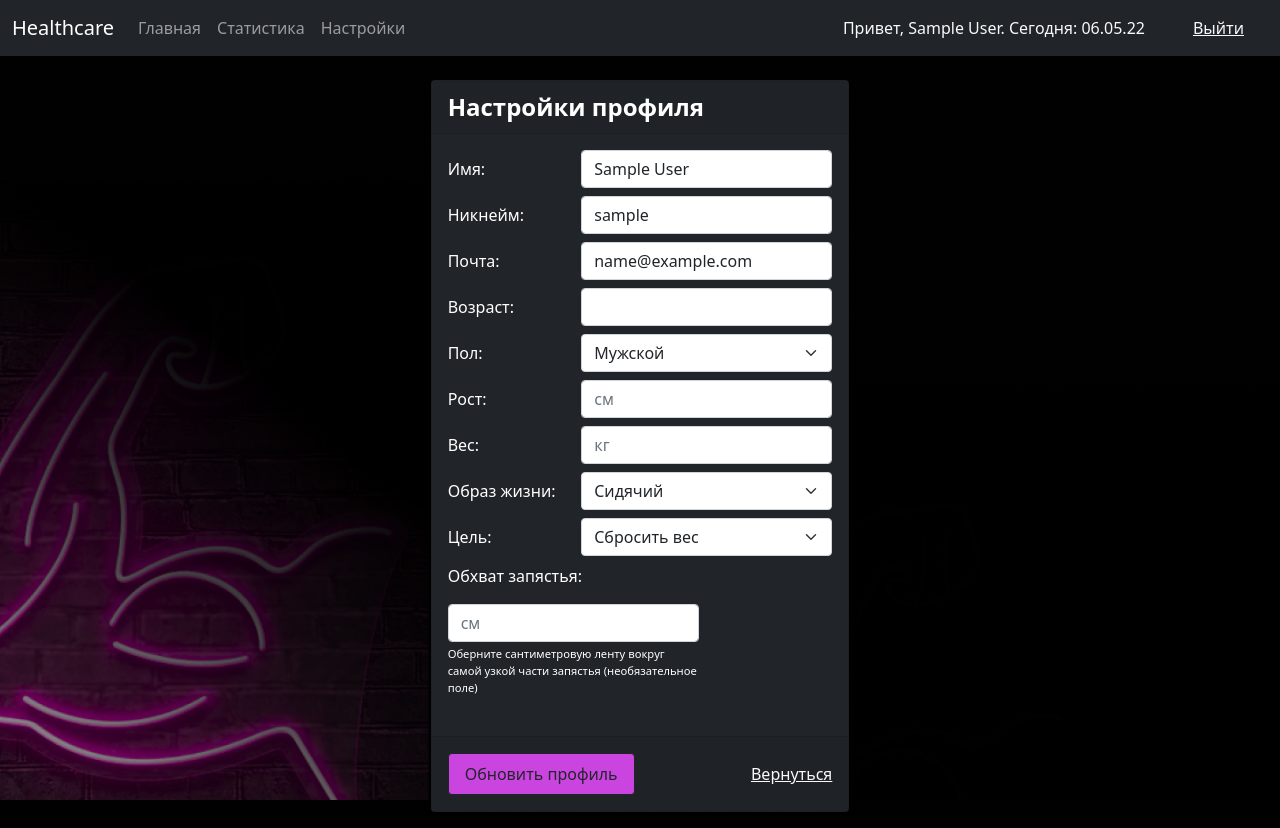
After one commit to SadK12/healthy-lifestyle, a Django app: page /settings in a window 1280 px wide. The commit adds this page. Run offline with Django 4.2, Linux system fonts and the light colour scheme; the visitor is signed in with stand-in values (Sample User, id 1).

Commit message:
Added editing user profile function

```diff
--- a/healthcare/hls/forms.py
+++ b/healthcare/hls/forms.py
@@ -177,3 +177,83 @@ class AddStarvationForm(forms.ModelForm):
     class Meta:
         model = Starvation
         fields = ('duration',)
+
+
+class EditUserForm(forms.ModelForm):
+    name = forms.CharField(max_length=20, required=True, label="Имя", widget=forms.TextInput(attrs={
+        "class": "form-control",
+        "type": "text",
+        "id": "inputName"
+    }))
+    username = forms.CharField(max_length=20, required=True, label="Никнейм", widget=forms.TextInput(attrs={
+        "class": "form-control",
+        "type": "text",
+        "id": "inputNickname"
+    }))
+    email = forms.EmailField(max_length=60, required=True, label="Почта", widget=forms.EmailInput(attrs={
+        "class": "form-control",
+        "type": "email",
+        "id": "inputEmail",
+        "placeholder": "example@example.com"
+    }))
+    age = forms.IntegerField(required=True, label="Возраст", widget=forms.NumberInput(attrs={
+        "class": "form-control",
+        "type": "number",
+        "id": "inputAge"
+    }))
+    gender = forms.ChoiceField(required=True, label="Пол", choices=[
+        ('male', 'Мужской'),
+        ('female', 'Женский'),
+    ], widget=forms.Select(attrs={
+        "class": "form-select",
+        "id": "inputGender"
+    }))
+    height = forms.IntegerField(required=True, label="Рост", widget=forms.NumberInput(attrs={
+        "class": "form-control",
+        "type": "number",
+        "id": "inputHeight",
+        "placeholder": "см"
+    }))
+    weight = forms.IntegerField(required=True, label="Вес", widget=forms.NumberInput(attrs={
+        "class": "form-control",
+        "type": "number",
+        "id": "inputWeight",
+        "placeholder": "кг"
+    }))
+    activity = forms.ChoiceField(required=True, label="Образ жизни", choices=[
+        ('seating', 'Сидячий'),
+        ('moderate', 'Умеренный'),
+        ('active', 'Активный'),
+    ], widget=forms.Select(attrs={
+        "class": "form-select",
+        "id": "inputActivity"
+    }))
+    goal = forms.ChoiceField(required=True, label="Цель", choices=[
+        ('lose', 'Сбросить вес'),
+        ('keep', 'Удержать вес'),
+        ('gain', 'Набрать массу'),
+    ], widget=forms.Select(attrs={
+        "class": "form-select",
+        "id": "inputGoal"
+    }))
+    wrist = forms.IntegerField(required=False, label="Обхват запястья", widget=forms.NumberInput(attrs={
+        "class": "form-control",
+        "type": "number",
+        "id": "inputWrist",
+        "placeholder": "см"
+    }), help_text='Оберните сантиметровую ленту вокруг самой узкой части запястья (необязательное поле)')
+
+    class Meta:
+        model = User
+        fields = (
+            'name',
+            'username',
+            'email',
+            'age',
+            'gender',
+            'height',
+            'weight',
+            'activity',
+            'goal',
+            'wrist'
+        )
--- a/healthcare/hls/urls.py
+++ b/healthcare/hls/urls.py
@@ -1,9 +1,11 @@
 from django.urls import path
-from .views import login_user, logout_user, register, care
+from .views import care, user_settings, statistics, login_user, logout_user, register
 
 urlpatterns = [
     path('', care, name='care'),
     path('care', care, name='care'),
+    path('statistics', statistics, name='stats'),
+    path('settings', user_settings, name='settings'),
     path('login/', login_user, name='login'),
     path('logout/', logout_user, name='logout'),
     path('register/', register, name='register'),
--- a/healthcare/hls/views.py
+++ b/healthcare/hls/views.py
@@ -1,7 +1,7 @@
 import datetime
 from django.shortcuts import render, redirect
 from django.contrib.auth import login, authenticate, logout
-from .forms import RegisterUserForm, LoginUserForm, AddMealForm, AddSportForm, AddStarvationForm
+from .forms import RegisterUserForm, LoginUserForm, AddMealForm, AddSportForm, AddStarvationForm, EditUserForm
 from django.contrib.auth.decorators import login_required
 from .models import Food, Meal, Activity, Sport, Starvation
 from django.utils import timezone
@@ -160,3 +160,20 @@ def care(request):
         "summed_starv": summed_starv
     }
     return render(request, 'care.html', context)
+
+
+@login_required
+def user_settings(request):
+    if request.method == 'POST':
+        form = EditUserForm(request.POST, instance=request.user)
+        if form.is_valid():
+            form.save()
+            return redirect('settings')
+    else:
+        form = EditUserForm(instance=request.user)
+    return render(request, 'settings.html', {"form": form})
+
+
+@login_required
+def statistics(request):
+    return render(request, 'stats.html')
--- /dev/null
+++ b/healthcare/templates/settings.html
@@ -0,0 +1,67 @@
+{% extends 'base.html' %}
+{% load static %}
+{% load hls_extras %}
+
+{% block title %} Healthcare | Настройки {% endblock %}
+
+{% block navbar %}
+        <div class="collapse navbar-collapse" id="navbarNav">
+          <ul class="navbar-nav">
+            <li class="nav-item">
+              <a class="nav-link" href="{% url 'care' %}">Главная</a>
+            </li>
+            <li class="nav-item">
+              <a class="nav-link" href="{% url 'stats' %}">Статистика</a>
+            </li>
+            <li class="nav-item">
+              <a class="nav-link" href="{% url 'settings' %}">Настройки</a>
+            </li>
+          </ul>
+        </div>
+        <div class="navbar-text mx-4 text-light">
+            Привет, {{ user.name }}. Cегодня: {% now "d.m.y" %}
+        </div>
+        <span class="navbar-text mx-4">
+          <a href="{% url 'logout' %}" class="text-light" style="text-decoration: none;"><u>Выйти</u></a>
+        </span>
+{% endblock %}
+
+{% block content %}
+        <div class="container-fluid d-flex justify-content-center mt-4">
+        <div class="card col-4 text-white bg-dark mb-3">
+          <div class="card-header fw-bold fs-4">
+            Настройки профиля
+          </div>
+           <form method="post">
+          {% csrf_token %}
+          {{ form.non_field_errors }}
+          <div class="card-body">
+              {% for field in form %}
+                <div class="row g-3 align-items-center mb-2 justify-content-between">
+                  <div class="col-auto">
+                    {{ field.label_tag }}
+                  </div>
+                  <div class="col-8">
+                    {{ field }}
+                    {% if field.help_text %}
+                      <p class="mt-1" style="font-size: 70%;">{{ field.help_text }}</p>
+                    {% endif %}
+                    {% if field.errors %}
+                     <div class="invalid-feedback">
+                      {% for err in field.errors %}
+                        <div>{{ err }}</div>
+                      {% endfor %}
+                    </div>
+                    {% endif %}
+                  </div>
+                </div>
+              {% endfor %}
+          </div>
+          <div class="card-footer d-flex justify-content-between align-items-center">
+                <button type="submit" class="btn btn-dark text-dark my-2 px-3 py-2" style="background-color: #CA45DF;">Обновить профиль</button>
+                <a href="{% url 'care' %}" class="text-light">Вернуться</a>
+          </div>
+          </form>
+        </div>
+    </div>
+{% endblock %}
```
Also changed, not shown: healthcare/templates/care.html (+31 -6 lines).
